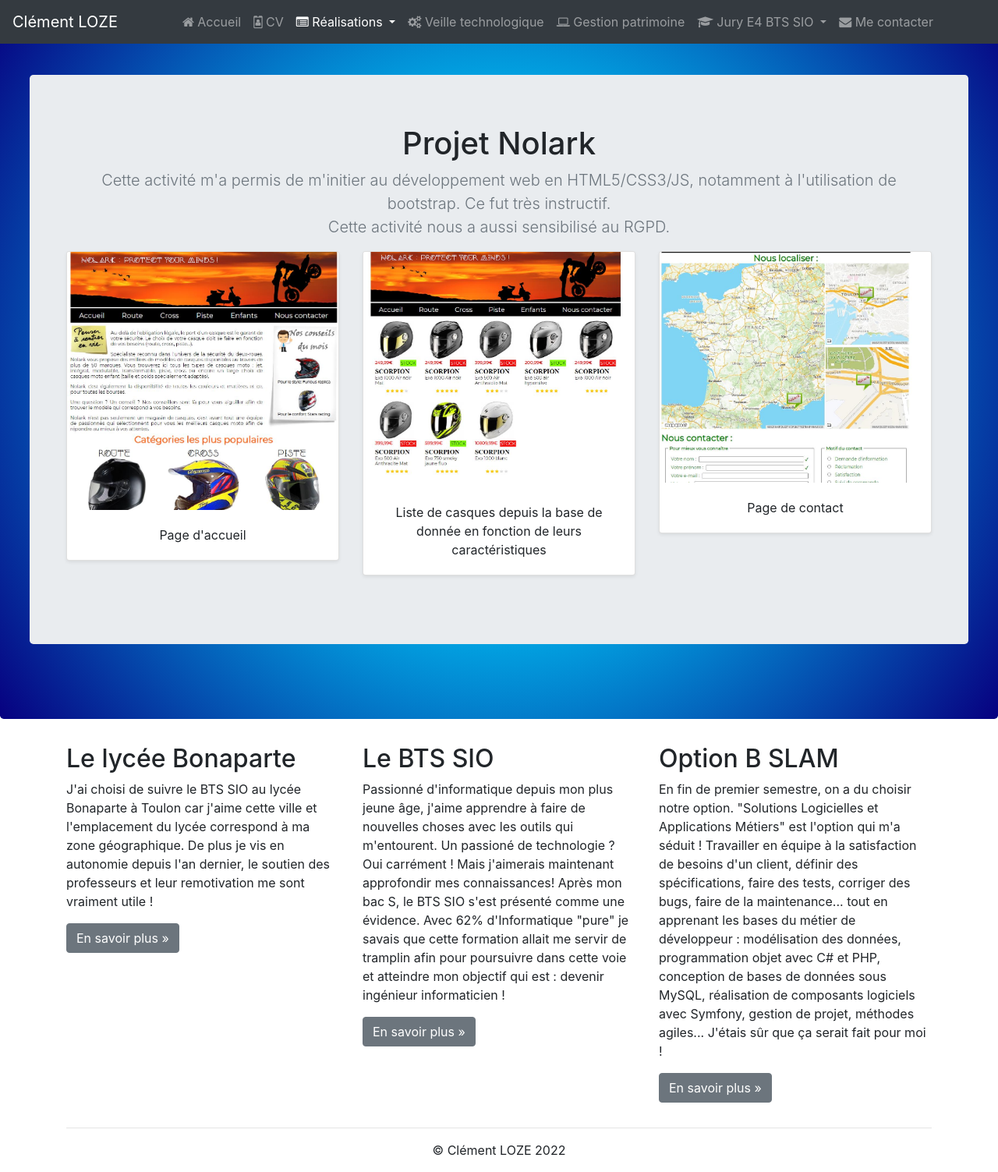
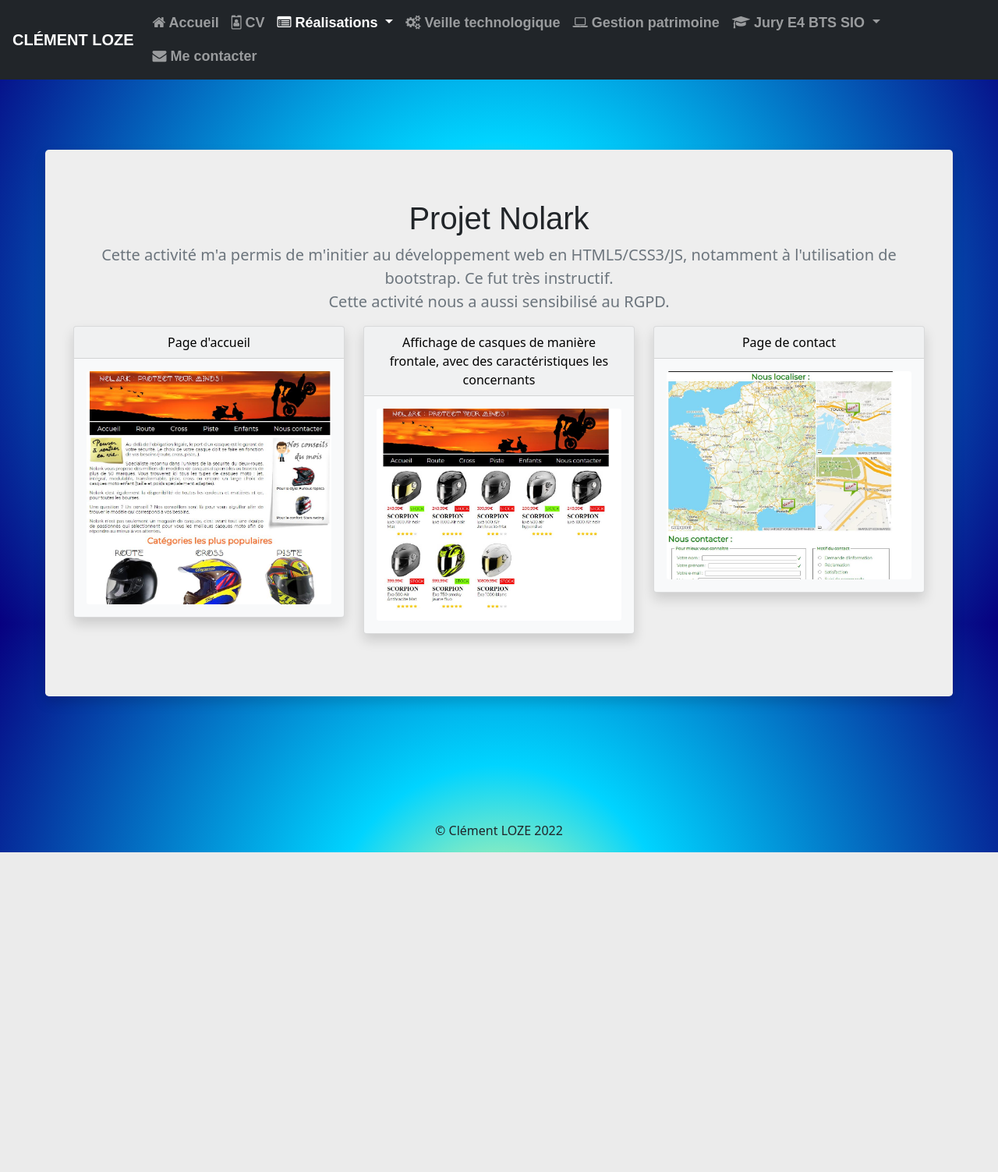
Before and after one commit to Zelcor/Portfolio, a PHP site: page /pages/C_nolark.php in a window 1280 px wide. Shown: the whole page at 78% size. After the commit the page ends 1093 px from the top, so only its background shows below. Run offline with PHP 8.4, Linux system fonts and the light colour scheme; some libraries are stand-ins or nearby versions; some web fonts are replaced.

Commit message:
debut refonte graphieque site

```diff
--- a/css/portfolio.css
+++ b/css/portfolio.css
@@ -8,7 +8,8 @@ and open the template in the editor.
     Author     : cleme
 */
 html, body{ height: 100%; margin: 0; padding: 0; align-items: stretch}
-#jumbotron { background: rgb(245,255,143); background: radial-gradient(circle, rgba(245,255,143,1) 0%, rgba(0,212,255,1) 29%, rgba(7,0,128,1) 100%); display : flex; width: 100%; padding-top: 6rem; padding-bottom: 4rem; padding-left: 2rem; padding-right: 2rem;}
+body{ background: rgb(245,255,143); background: radial-gradient(circle, rgba(245,255,143,1) 0%, rgba(0,212,255,1) 29%, rgba(7,0,128,1) 100%);}
+#jumbotron { display : flex; width: 100%; padding-top: 6rem; padding-bottom: 4rem; padding-left: 2rem; padding-right: 2rem;}
 .cadreCV { padding-bottom: 0; background: white; border-radius: 25px; }
 .center {
     display: block;
@@ -30,5 +31,5 @@ html, body{ height: 100%; margin: 0; padding: 0; align-items: stretch}
 .meContacter a:hover>img { filter: grayscale(0); -webkit-filter: grayscale(0);
  -moz-filter: grayscale(0); -ms-filter: grayscale(0);
  -o-filter: grayscale(0); }
-footer { 	display : table-row; height: 100px;}
+footer { 	display : table-row; /**height: 100px;*/}
 body { 	display : table; width: 100%; }
--- a/vues/V_nolark.php
+++ b/vues/V_nolark.php
@@ -1,6 +1,9 @@
-    <div class="jumbotron" id="jumbotron">
-        <div class="row center">
-            <section class="jumbotron text-center">
+<div class="row align-items-center">
+    <div id="jumbotron">
+        <div class="center">
+            <div id="jumbotron">
+                <div class="row center middle">
+                    <section class="jumbotron text-center shadow">
                         <div class="container">
                             <h1 class="jumbotron-heading">Projet Nolark</h1>
                             <p class="lead text-muted">
@@ -10,26 +13,26 @@
                         <div class="container">
                             <div class="row">
                                 <div class="col-md-4">
-                            <div class="card mb-4 shadow-sm">
-                                <img class="card-img-top" src="../image/nolark_accueil.jpg" alt="accueil nolark">
+                                    <div class="card bg-light mb-3 shadow">
+                                        <div class="card-header">Page d'accueil</div>
                                         <div class="card-body">
-                                    <p class="card-text">Page d'accueil</p>
+                                            <img class="card-img" src="../image/nolark_accueil.jpg" alt="accueil nolark">
                                         </div>
                                     </div>
                                 </div>
                                 <div class="col-md-4">
-                            <div class="card mb-4 shadow-sm">
-                                <img class="card-img-top" src="../image/nolark_route.jpg" alt="page exposition casque route nolark">
+                                    <div class="card bg-light mb-3 shadow">
+                                        <div class="card-header">Affichage de casques de manière frontale, avec des caractéristiques les concernants</div>
                                         <div class="card-body">
-                                    <p class="card-text">Liste de casques depuis la base de donnée en fonction de leurs caractéristiques</p>
+                                            <img class="card-img" src="../image/nolark_route.jpg" alt="page exposition casque route nolark">
                                         </div>
                                     </div>
                                 </div>
                                 <div class="col-md-4">
-                            <div class="card mb-4 shadow-sm">
-                                <img class="card-img-top" src="../image/nolark_contact.jpg" alt="page contact nolark">
+                                    <div class="card bg-light mb-3 shadow">
+                                        <div class="card-header">Page de contact</div>
                                         <div class="card-body">
-                                    <p class="card-text">Page de contact</p>
+                                            <img class="card-img" src="../image/nolark_contact.jpg" alt="page contact nolark">
                                         </div>
                                     </div>
                                 </div>
@@ -38,3 +41,5 @@
                     </section>
                 </div>
             </div>
+        </div>
+    </div>
--- a/vues/V_veille.php
+++ b/vues/V_veille.php
@@ -1,5 +1,6 @@
-    <div class="jumbotron" id="jumbotron">
-        <div class="row center">
+<div class="row align-items-center">
+    <div id="jumbotron">
+            <div class="row center middle">
             <section class="jumbotron text-center">
                 <div class="container">
                     <h1 class="jumbotron-heading"><u>Veille technologique</u></h1>
--- a/vues/template/footer.php
+++ b/vues/template/footer.php
@@ -1,5 +1,6 @@
-    </body>
-    <footer>
+</body>
+    <footer class="sticky-bottom">
+        <!--
         <div class="container">
             <div class="row">
                 <div class="col-lg-4">
@@ -33,8 +34,8 @@
                     </p>
                 </div>
             </div>
-            <hr>
+            <hr>-->
             <p class="text-center" id="copyright">© Clément LOZE 2022</p>
-        </div>
+       <!-- </div>-->
     </footer>
 </html>
--- a/vues/template/header.php
+++ b/vues/template/header.php
@@ -7,7 +7,8 @@
     <meta name="author" content="Clément LOZE">
 
     <!-- Bootstrap CSS -->
-        <link rel="stylesheet" href="https://stackpath.bootstrapcdn.com/bootstrap/4.3.1/css/bootstrap.min.css" integrity="sha384-ggOyR0iXCbMQv3Xipma34MD+dH/1fQ784/j6cY/iJTQUOhcWr7x9JvoRxT2MZw1T" crossorigin="anonymous">
+    <link href ="https://cdn.jsdelivr.net/npm/bootswatch@4.5.2/dist/journal/bootstrap.min.css" rel="stylesheet">
+    <link rel="stylesheet" href="https://cdn.jsdelivr.net/npm/bootstrap@5.1.3/dist/css/bootstrap.min.css" integrity="sha384-1BmE4kWBq78iYhFldvKuhfTAU6auU8tT94WrHftjDbrCEXSU1oBoqyl2QvZ6jIW3" crossorigin="anonymous">
     <link href ="https://maxcdn.bootstrapcdn.com/font-awesome/4.7.0/css/font-awesome.min.css" rel="stylesheet">
     <link rel="stylesheet" href="../../css/portfolio.css">
     <link rel="icon" href="<?php __DIR__ ?>/favicon.ico">
--- a/vues/template/navbar.php
+++ b/vues/template/navbar.php
@@ -1,4 +1,4 @@
-        <nav class="navbar navbar-dark bg-dark fixed-top navbar-expand-md">
+        <nav class="navbar navbar-expand-lg navbar-dark bg-dark fixed-top">
                 <button type="button" class="navbar-toggler" data-toggle="collapse" data-target="#navbar" aria-controls="navbar">
                     <span class="sr-only">Navigation raccourcie</span>☰
                 </button>
```
Also changed, not shown: sitemap.xml (+8 -8 lines). Lines whose indentation alone changed are shown as unchanged.
